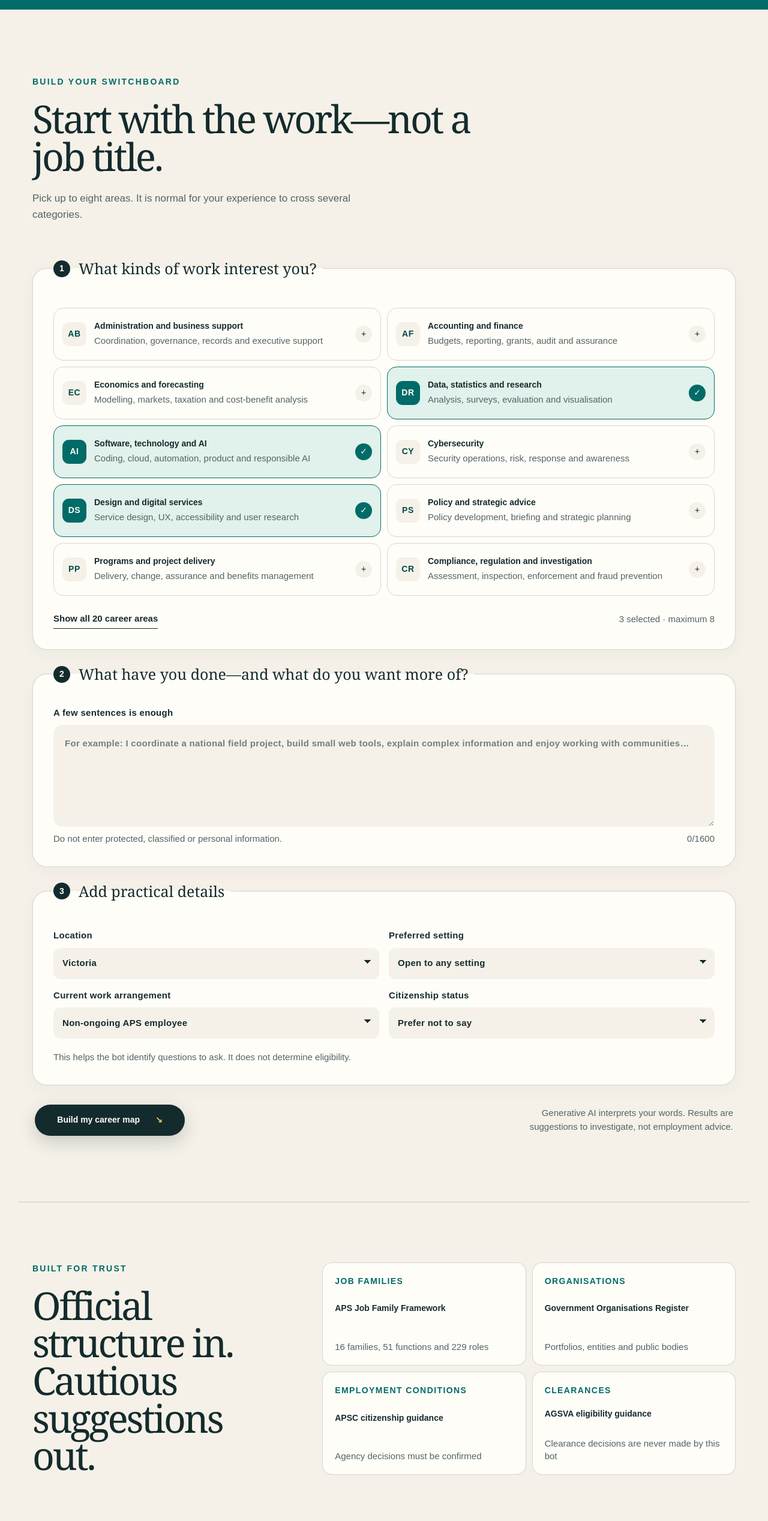
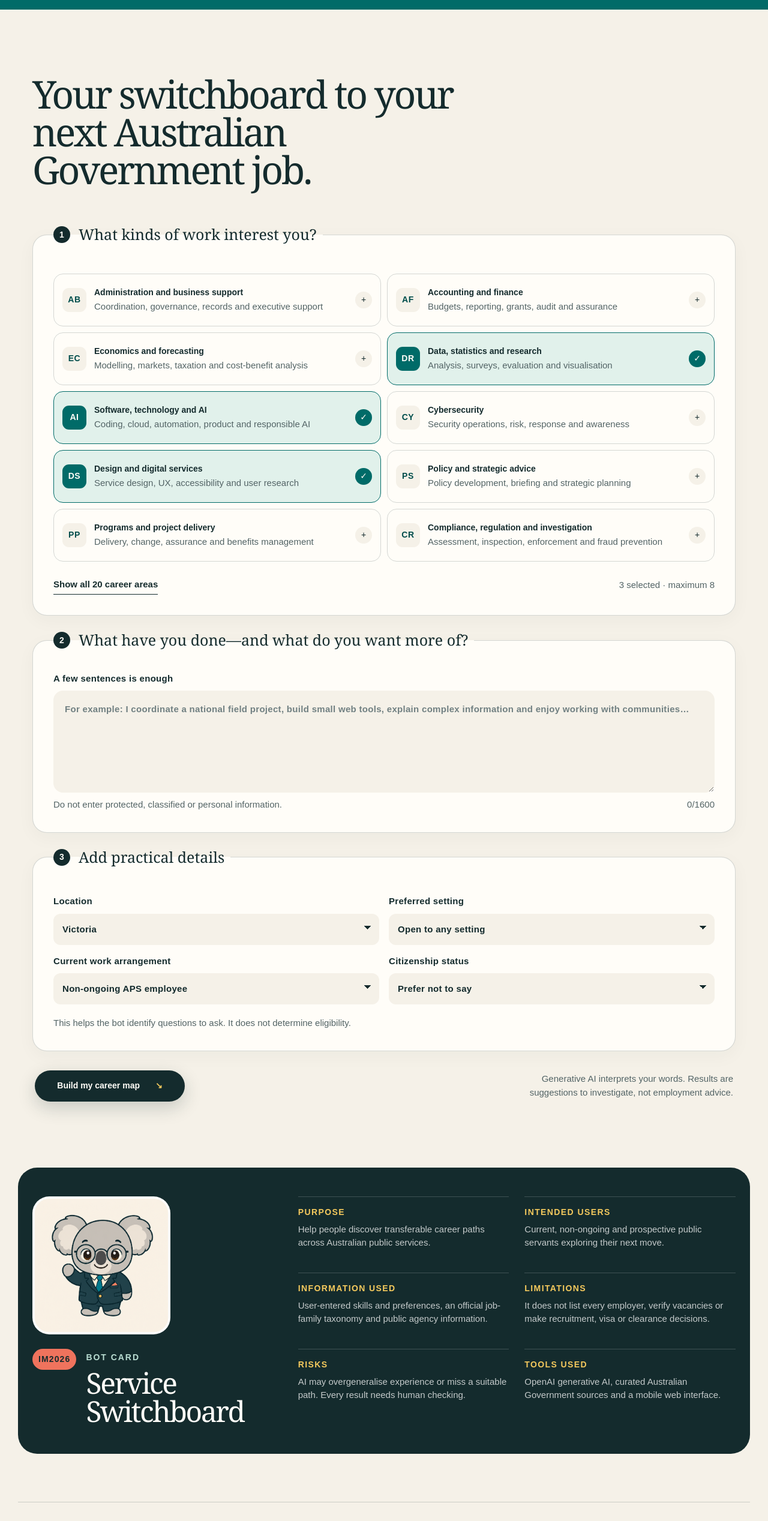
Before and after one commit to bitpixi2/ServiceSwitchboard, a Next.js app: page / in a window 1280 px wide. Shown: the part 864-3399 px from the top of the page at 60% size. Built offline with nearby package versions, Linux system fonts and the light colour scheme.

Commit message:
Simplify mapper copy and remove sources section

```diff
--- a/app/ServiceSwitchboard.tsx
+++ b/app/ServiceSwitchboard.tsx
@@ -273,12 +273,7 @@ export default function ServiceSwitchboard() {
 
       <section className="mapper-section" id="mapper">
         <div className="section-heading">
-          <p className="kicker">Build your switchboard</p>
-          <h2>Start with the work—not a job title.</h2>
-          <p>
-            Pick up to eight areas. It is normal for your experience to cross
-            several categories.
-          </p>
+          <h2>Your switchboard to your next Australian Government job.</h2>
         </div>
 
         <form onSubmit={submit} className="mapper-form">
@@ -626,35 +621,6 @@ export default function ServiceSwitchboard() {
         </section>
       )}
 
-      <section className="sources-section">
-        <div>
-          <p className="kicker">Built for trust</p>
-          <h2>Official structure in. Cautious suggestions out.</h2>
-        </div>
-        <div className="source-grid">
-          <a href="https://www.apsc.gov.au/initiatives-and-programs/aps-workforce-strategy-2025/workforce-planning-resources/aps-job-family-framework" target="_blank" rel="noreferrer">
-            <span>Job families</span>
-            <strong>APS Job Family Framework</strong>
-            <small>16 families, 51 functions and 229 roles</small>
-          </a>
-          <a href="https://www.directory.gov.au/reports/australian-government-organisations-register" target="_blank" rel="noreferrer">
-            <span>Organisations</span>
-            <strong>Government Organisations Register</strong>
-            <small>Portfolios, entities and public bodies</small>
-          </a>
-          <a href="https://www.apsc.gov.au/working-aps/hr-practitioners/recruitment-aps/onboarding/citizenship-aps" target="_blank" rel="noreferrer">
-            <span>Employment conditions</span>
-            <strong>APSC citizenship guidance</strong>
-            <small>Agency decisions must be confirmed</small>
-          </a>
-          <a href="https://www.agsva.gov.au/applicants/eligibility-suitability" target="_blank" rel="noreferrer">
-            <span>Clearances</span>
-            <strong>AGSVA eligibility guidance</strong>
-            <small>Clearance decisions are never made by this bot</small>
-          </a>
-        </div>
-      </section>
-
       <section className="bot-card-section" id="bot-card">
         <div className="bot-card-intro">
           <span className="bot-card-mascot">
```
Also changed, not shown: 1 other file (tests, documents, lock files or other folders).
